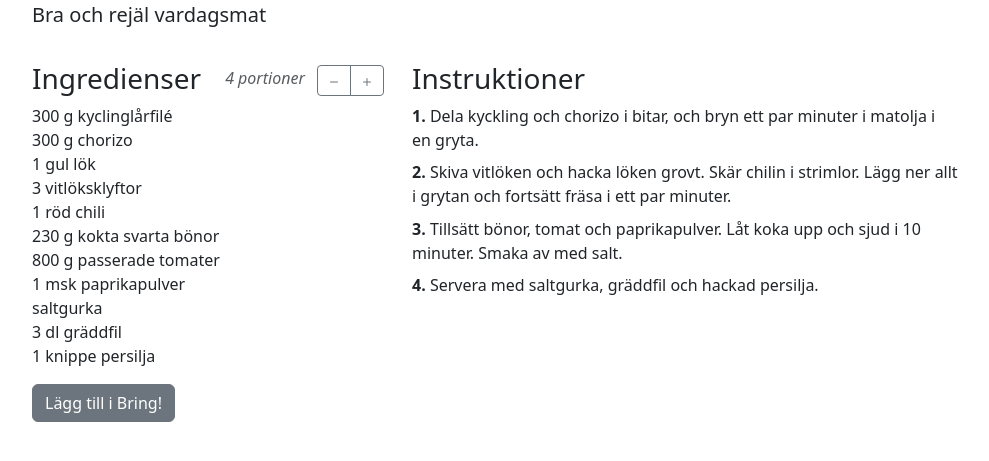
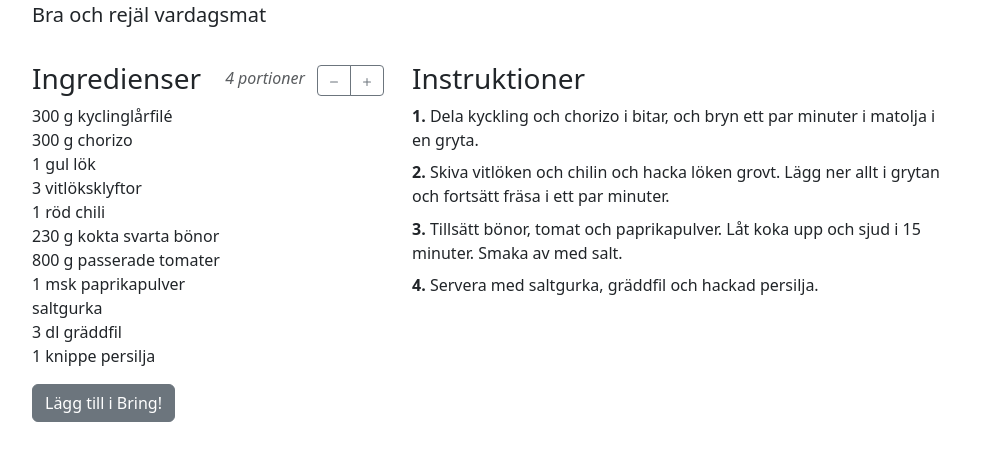
Before and after one commit to jolars/recipes, a Jekyll site: the page built from _recipes/kycklinggryta-med-chorizo.md, in a window 1280 px wide, cut to the strip 184-645 px from the top of the page. Shown: the whole strip, without its empty margins (145-1134 px from the left). Built offline with Jekyll 4.4.1, drawn with Linux system fonts in a browser that asks for light colours.

Commit message:
chore: fix file name

```diff
--- a/_recipes/kycklinggryta-med-chorico.md
+++ b/_recipes/kycklinggryta-med-chorizo.md
@@ -24,8 +24,8 @@ ingredients:
 
 1. Dela kyckling och chorizo i bitar, och bryn ett par minuter i matolja i en
    gryta.
-2. Skiva vitlöken och hacka löken grovt. Skär chilin i strimlor. Lägg ner allt i
-   grytan och fortsätt fräsa i ett par minuter.
-3. Tillsätt bönor, tomat och paprikapulver. Låt koka upp och sjud i 10 minuter.
+2. Skiva vitlöken och chilin och hacka löken grovt. Lägg ner allt i grytan och
+   fortsätt fräsa i ett par minuter.
+3. Tillsätt bönor, tomat och paprikapulver. Låt koka upp och sjud i 15 minuter.
    Smaka av med salt.
 4. Servera med saltgurka, gräddfil och hackad persilja.
```
